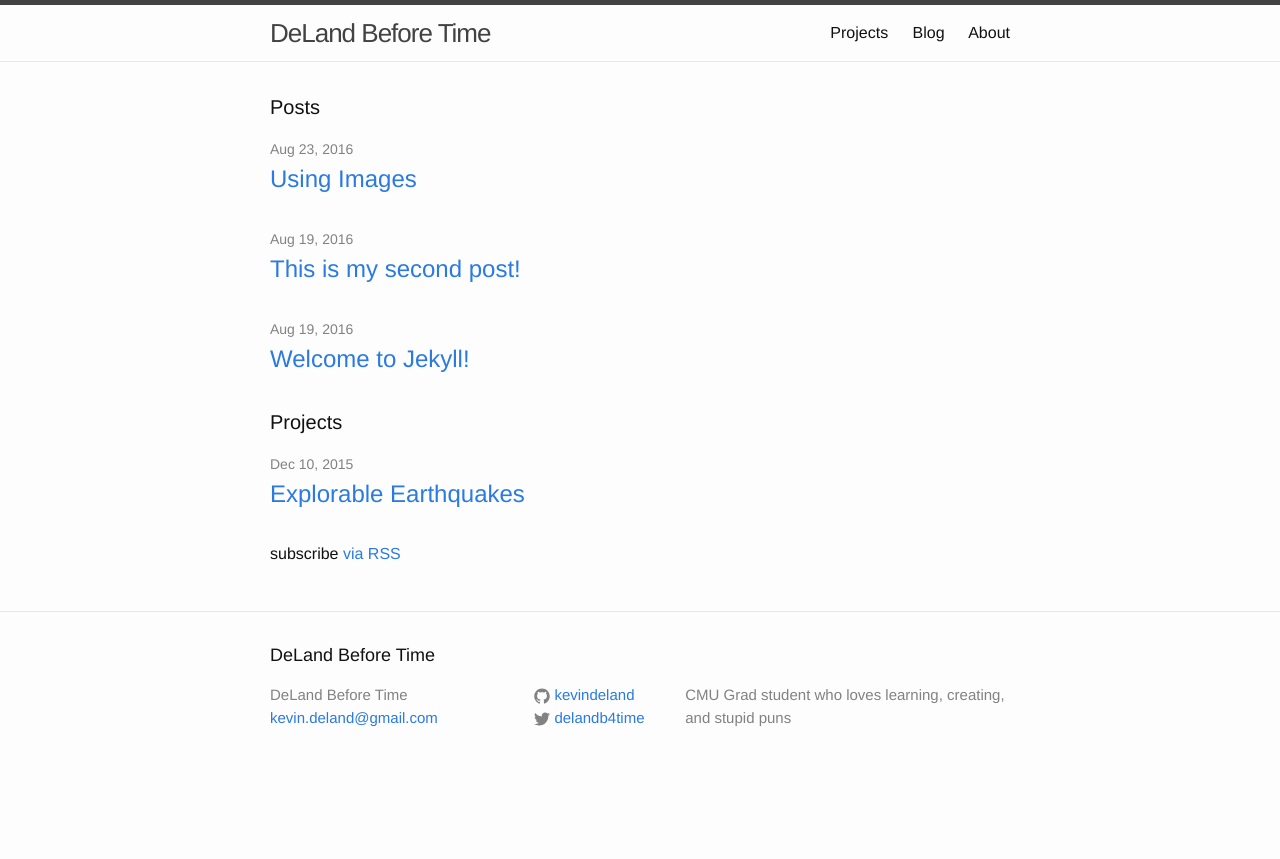
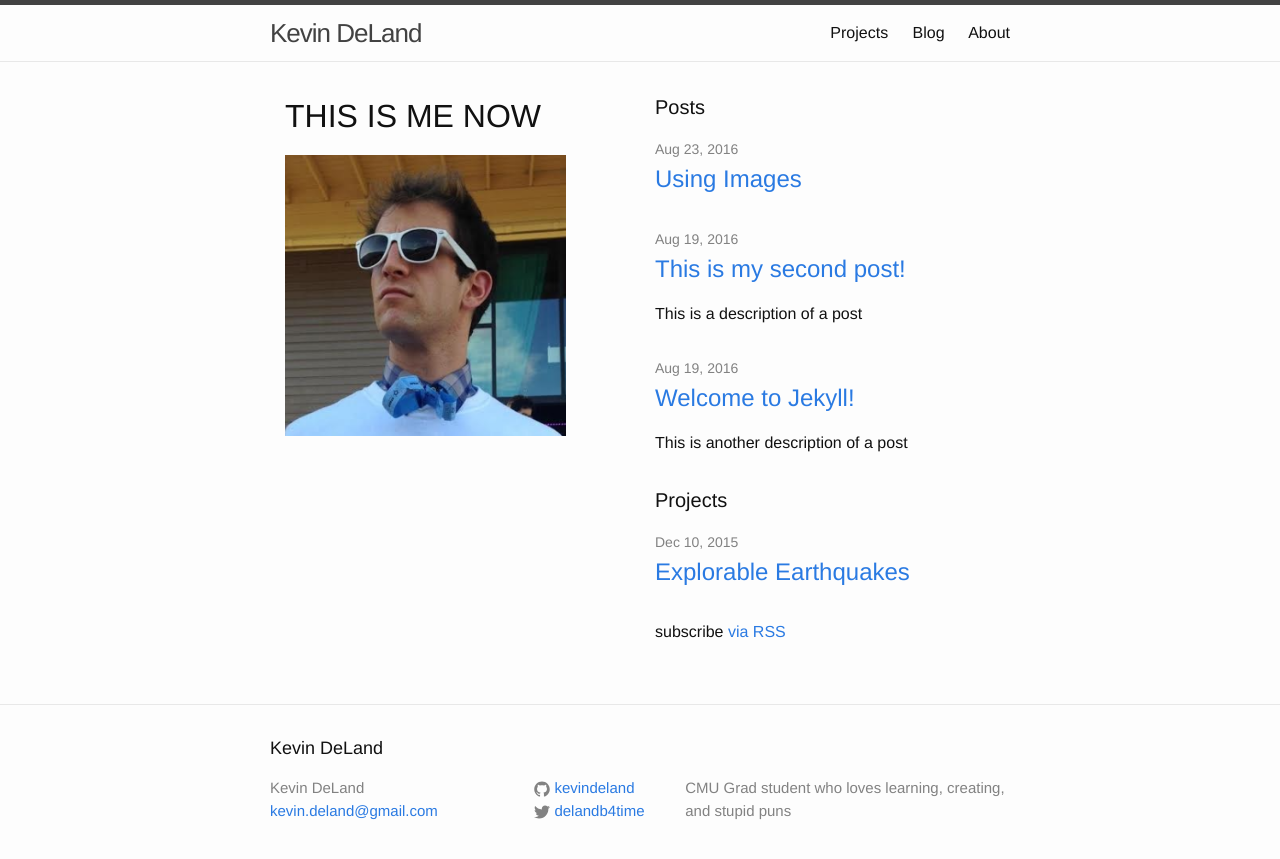
Before and after one commit to kevindeland/kevindeland.github.io, a Jekyll site: the page built from index.html, in a window 1280 px wide. Shown: the top 859 px of the page. Built offline with Jekyll 4.4.1, drawn with Linux system fonts in a browser that asks for light colours.

Commit message:
image and other cool things

```diff
--- a/_config.yml
+++ b/_config.yml
@@ -13,7 +13,7 @@
 # you will see them accessed via {{ site.title }}, {{ site.email }}, and so on.
 # You can create any custom variable you would like, and they will be accessible
 # in the templates via {{ site.myvariable }}.
-title: DeLand Before Time
+title: Kevin DeLand
 email: kevin.deland@gmail.com
 description: > # this means to ignore newlines until "baseurl:"
   CMU Grad student who loves learning, creating, and stupid puns
--- a/_posts/2016-08-19-my-second-post.markdown
+++ b/_posts/2016-08-19-my-second-post.markdown
@@ -2,6 +2,8 @@
 layout: post
 title:  "This is my second post!"
 date:   2016-08-19 18:11:11 -0400
+description: "This is a description of a post"
+
 categories: jekyll update
 ---
 Hey, this is my second post.
--- a/_posts/2016-08-19-welcome-to-jekyll.markdown
+++ b/_posts/2016-08-19-welcome-to-jekyll.markdown
@@ -2,6 +2,7 @@
 layout: post
 title:  "Welcome to Jekyll!"
 date:   2016-08-19 18:10:51 -0400
+description: "This is another description of a post"
 categories: jekyll update
 ---
 You’ll find this post in your `_posts` directory. Go ahead and edit it and re-build the site to see your changes. You can rebuild the site in many different ways, but the most common way is to run `jekyll serve`, which launches a web server and auto-regenerates your site when a file is updated.
--- a/_sass/minima/_layout.scss
+++ b/_sass/minima/_layout.scss
@@ -92,7 +92,27 @@
     }
 }
 
+/**
+ * home columns
+ */
+.home-col {
+    float: left;
+    margin-bottom: $spacing-unit / 2;
+    padding-left: $spacing-unit / 2;
+}
 
+.home-col-1 {
+    width: -webkit-calc(40% - (#{$spacing-unit}/2));
+    width:         calc(40% - (#{$spacing-unit}/2));
+}
+.home-col-2 {
+    width: -webkit-calc(10% - (#{$spacing-unit}/2));
+    width:         calc(10% - (#{$spacing-unit}/2));
+}
+.home-col-3 {
+    width: -webkit-calc(50% - (#{$spacing-unit}/2));
+    width:         calc(50% - (#{$spacing-unit}/2));
+}
 
 /**
  * Site footer
--- a/index.html
+++ b/index.html
@@ -4,6 +4,16 @@ layout: default
 
 <div class="home">
 
+
+    <div class="home-col-wrapper">
+
+        <div class="home-col home-col-1">
+            <h1>THIS IS ME NOW</h1>
+            <img src="{{ site.baseurl }}/assets/bowtie.png">
+        </div>
+        <div class="home-col home-col-2">
+        </div>
+        <div class="home-col home-col-3">
             <h1 class="page-heading">Posts</h1>
 
             <ul class="post-list">
@@ -13,7 +23,8 @@ layout: default
 
                     <h2>
                         <a class="post-link" href="{{ post.url | prepend: site.baseurl }}">{{ post.title | escape }}</a>
-        </h2>
+                    </h2> {{ post.description | escape }}
+
                 </li>
                 {% endfor %}
             </ul>
@@ -32,5 +43,7 @@ layout: default
             </ul>
 
             <p class="rss-subscribe">subscribe <a href="{{ "/feed.xml" | prepend: site.baseurl }}">via RSS</a></p>
+        </div>
+    </div>
 
 </div>
```
Also changed, not shown: assets/bowtie.png (added). Lines whose indentation alone changed are shown as unchanged.
